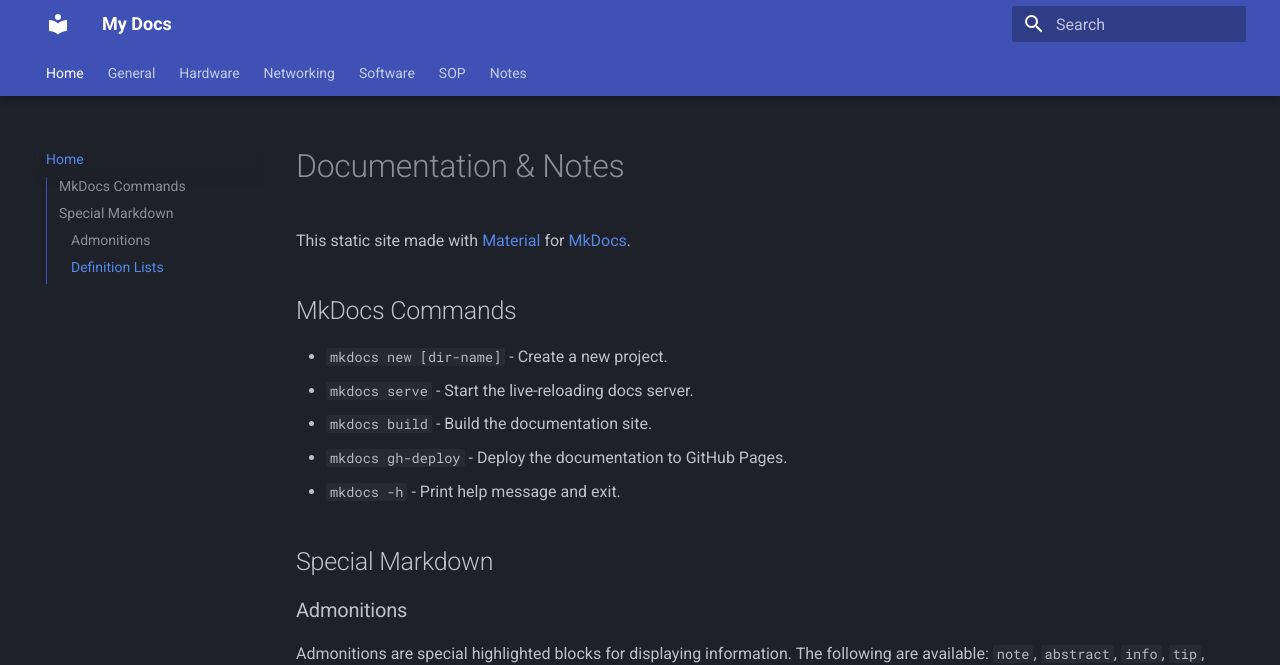
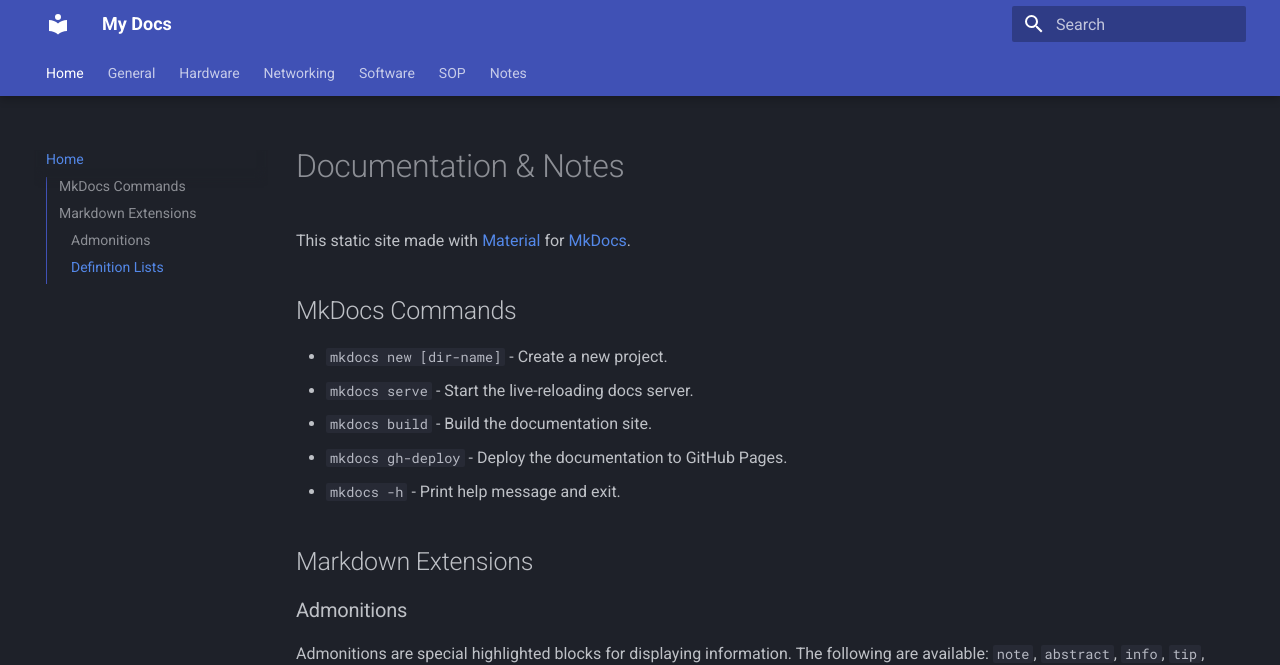
Before and after one commit to rmscode/binary-garden, an MkDocs documentation site: the page built from docs/index.md, in a window 1280 px wide and 1377 px high. Shown: the top 665 px of the window. Built offline with MkDocs 1.6.1 and Material for MkDocs 9.7.7, drawn with Linux system fonts in a browser that asks for light colours.

Commit message:
Update index.md

```diff
--- a/docs/index.md
+++ b/docs/index.md
@@ -10,7 +10,7 @@ This static site made with [Material](https://squidfunk.github.io/mkdocs-materia
 * `mkdocs gh-deploy` - Deploy the documentation to GitHub Pages.
 * `mkdocs -h` - Print help message and exit.
 
-## Special Markdown
+## Markdown Extensions
 
 ### Admonitions
 
```
